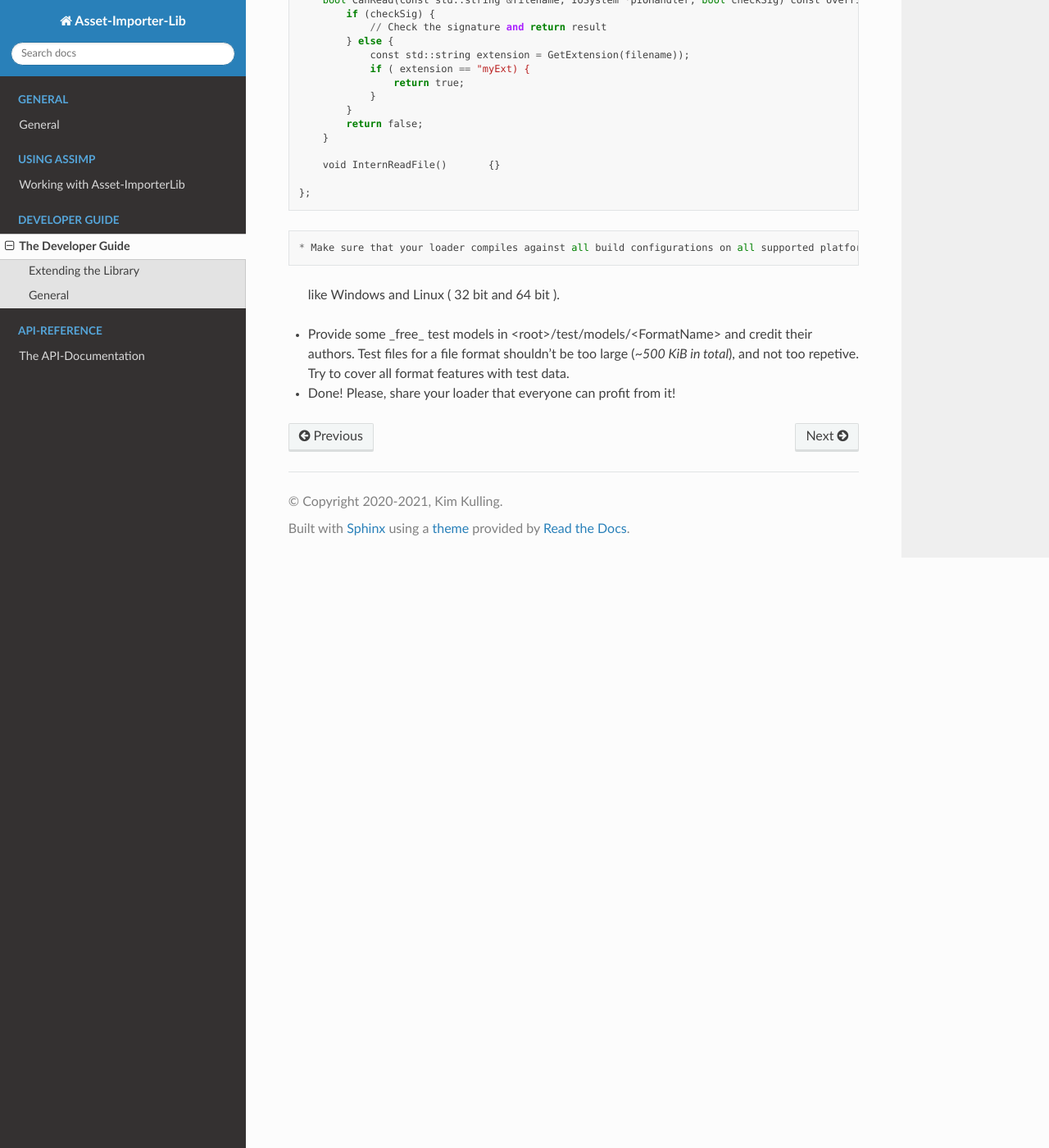
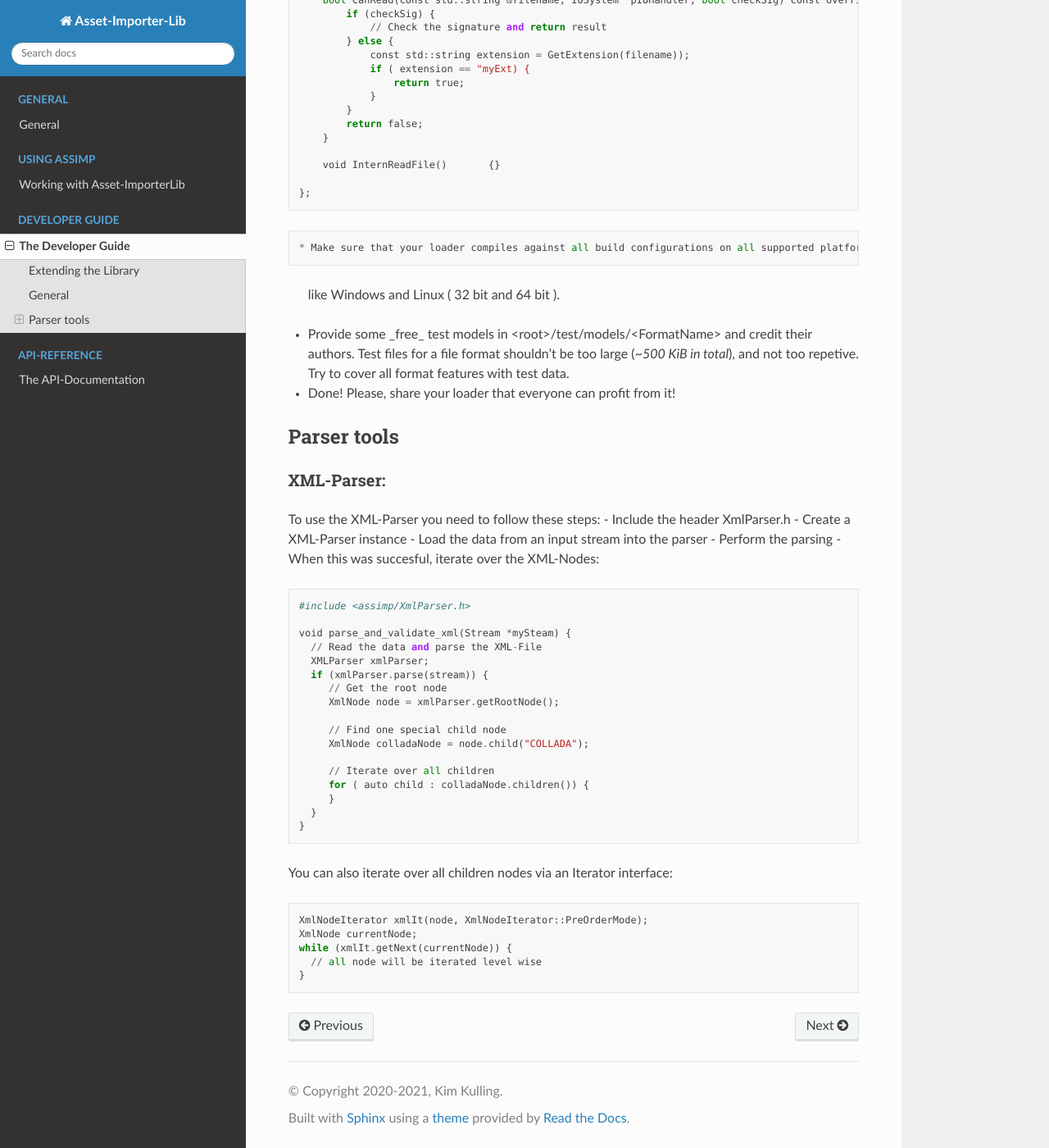
Before and after one commit to assimp/assimp-docs, a Sphinx documentation site: the page built from source/developer/developer.rst, in a window 1280 px wide and 1400 px high, scrolled down 1629 px. Shown: the whole window at 82% size. Built offline with Sphinx 7.4.7 and the Read the Docs theme 2.0.0, drawn with Linux system fonts in a browser that asks for light colours; pages that are not in the unit, such as notebooks, are missing from menus.

Commit message:
Add small xml-parser doc.

```diff
--- a/source/developer/developer.rst
+++ b/source/developer/developer.rst
@@ -78,3 +78,49 @@ Wrap the same guard around your .cpp!
 * Provide some _free_ test models in <root>/test/models/<FormatName> and credit their authors.
   Test files for a file format shouldn't be too large (*~500 KiB in total*), and not too repetive. Try to cover all format features with test data.
 * Done! Please, share your loader that everyone can profit from it!
+
+Parser tools
+------------
+
+XML-Parser:
+###########
+To use the XML-Parser you need to follow these steps:
+- Include the header XmlParser.h
+- Create a XML-Parser instance
+- Load the data from an input stream into the parser
+- Perform the parsing
+- When this was succesful, iterate over the XML-Nodes:
+
+::
+
+    #include <assimp/XmlParser.h>
+
+    void parse_and_validate_xml(Stream *mySteam) {
+      // Read the data and parse the XML-File
+      XMLParser xmlParser;
+      if (xmlParser.parse(stream)) {
+         // Get the root node
+         XmlNode node = xmlParser.getRootNode();
+
+         // Find one special child node
+         XmlNode colladaNode = node.child("COLLADA");
+
+         // Iterate over all children
+         for ( auto child : colladaNode.children()) {
+         }
+      }
+    }
+
+::
+
+You can also iterate over all children nodes via an Iterator interface:
+
+::
+
+    XmlNodeIterator xmlIt(node, XmlNodeIterator::PreOrderMode);
+    XmlNode currentNode;
+    while (xmlIt.getNext(currentNode)) {
+      // all node will be iterated level wise
+    }
+
+::
```
